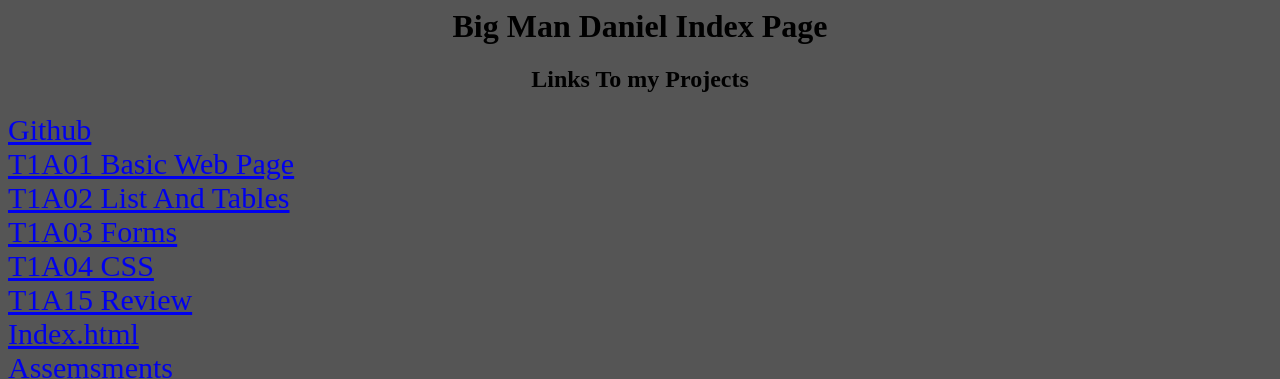
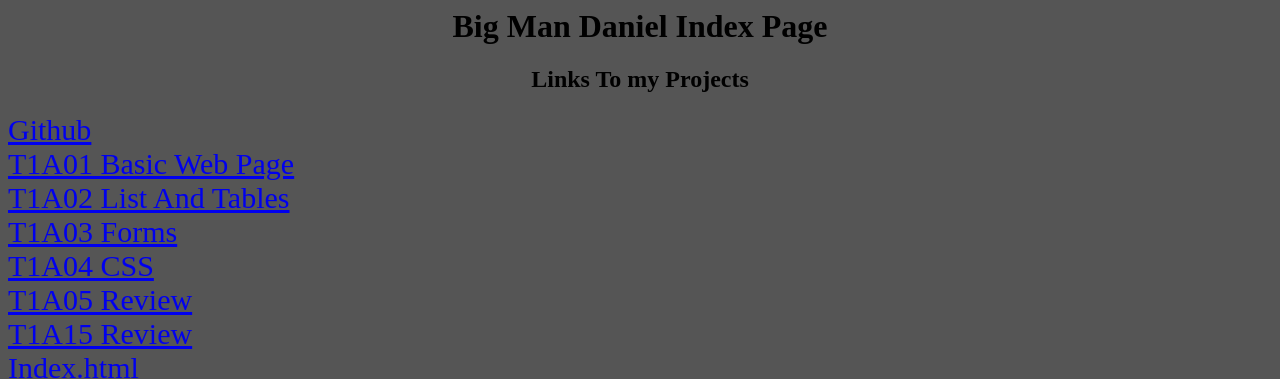
Before and after one commit to TheRealZenald/GameDev2022Daniel, a plain HTML site: page public/index.html in a window 1280 px wide. Shown: the top 379 px of the page. Drawn offline with Linux system fonts and the light colour scheme.

Commit message:
Update index.html

```diff
--- a/public/index.html
+++ b/public/index.html
@@ -47,7 +47,8 @@ background-color:#555555
   <a href="https://therealzenald.github.io/gamedev2022daniel/public/t1a02-tables-daniel.html">T1A02 List And Tables</a> <br>
  <a href="https://therealzenald.github.io/gamedev2022daniel/public/t1a03-forms-daniel.html">T1A03 Forms</a> <br>
  <a href="https://therealzenald.github.io/gamedev2022daniel/public/t1a04-css-daniel.html">T1A04 CSS</a> <br>
- <a href="https://therealzenald.github.io/gamedev2022daniel/public/t1a15-Review-Coding-by-Daniel.html">T1A15 Review</a> <br>
+ <a href="https://therealzenald.github.io/gamedev2022daniel/public/t1a15-Review-Coding-by-Daniel.html">T1A05 Review</a> <br>
+ <a href="https://therealzenald.github.io/gamedev2022daniel/public/t1a05-inputOutput-by-daniel.html">T1A15 Review</a> <br>
  <a href="browser/index.html">Index.html<a> <br>
   <a href="https://github.com/hpssjellis/high-school-javascript-game-dev-assignment-images">Assemsments</a> <br>
  <div class="card">
```
